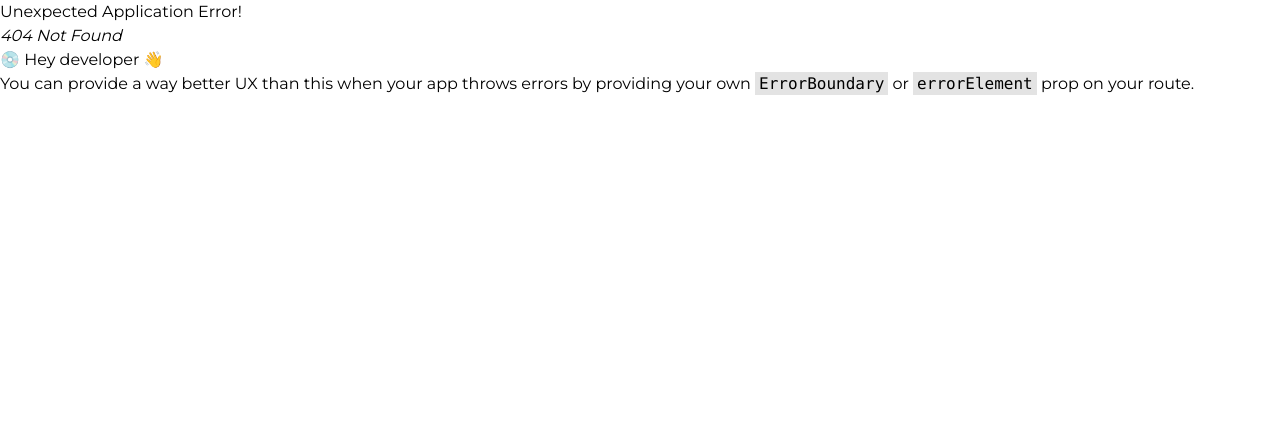
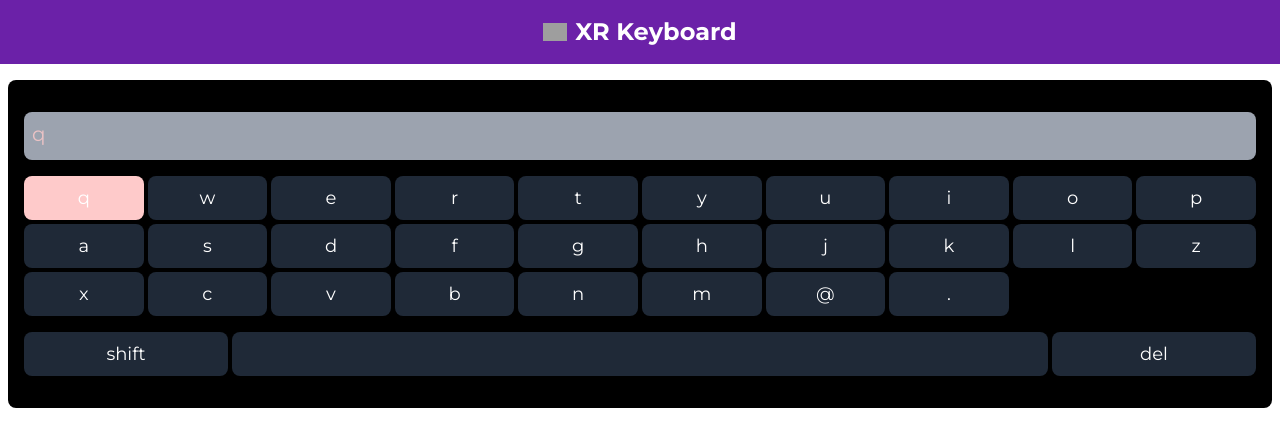
Before and after one commit to ShlokD/fe-challenges, a React (Vite) app: page /xr-keyboard in a window 1280 px wide. Before the commit this address had no page. Shown: the top 446 px of the page. Built offline with nearby package versions, Linux system fonts and the light colour scheme; grey boxes are pictures that could not be loaded.

Commit message:
Add xr keyboard

```diff
--- a/src/App.tsx
+++ b/src/App.tsx
@@ -85,6 +85,10 @@ function App() {
         <li className="text-2xl w-1/3 text-center my-2 bg-blue-500 text-white p-2 rounded-lg">
           <Link to={`/turtle-graphics`}>Turtle Graphics</Link>
         </li>
+
+        <li className="text-2xl w-1/3 text-center my-2 bg-blue-500 text-white p-2 rounded-lg">
+          <Link to={`/xr-keyboard`}>XR Keyboard</Link>
+        </li>
       </ul>
     </div>
   );
--- a/src/index.css
+++ b/src/index.css
@@ -46,3 +46,22 @@ body {
 #todo-progress::-webkit-progress-value {
   background-color: green;
 }
+
+.blink {
+  animation: blinking;
+  animation-duration: 0.8s;
+  animation-iteration-count: infinite;
+  animation-timing-function: ease-in-out;
+}
+
+@keyframes blinking {
+  0% {
+    opacity: 100%;
+  }
+  50% {
+    opacity: 0%;
+  }
+  100% {
+    opacity: 100%;
+  }
+}
--- a/src/main.tsx
+++ b/src/main.tsx
@@ -29,6 +29,8 @@ const SerializeState = React.lazy(() => import("./serialize-state"));
 const MasonryLayout = React.lazy(() => import("./masonry-layout"));
 const ColorGame = React.lazy(() => import("./color-game"));
 const TurtleGraphics = React.lazy(() => import("./turtle-graphics"));
+const XRKeyboard = React.lazy(() => import("./xr-keyboard"));
+
 const router = createBrowserRouter([
   {
     path: "/",
@@ -130,6 +132,10 @@ const router = createBrowserRouter([
     path: "/turtle-graphics",
     element: <TurtleGraphics />,
   },
+  {
+    path: "/xr-keyboard",
+    element: <XRKeyboard />,
+  },
 ]);
 
 export const Main = (
--- /dev/null
+++ b/src/xr-keyboard/index.tsx
@@ -0,0 +1,201 @@
+import { useCallback, useEffect, useState } from "react";
+
+import HomeLink from "../home-link";
+
+const keys = [
+  "q",
+  "w",
+  "e",
+  "r",
+  "t",
+  "y",
+  "u",
+  "i",
+  "o",
+  "p",
+  "a",
+  "s",
+  "d",
+  "f",
+  "g",
+  "h",
+  "j",
+  "k",
+  "l",
+  "z",
+  "x",
+  "c",
+  "v",
+  "b",
+  "n",
+  "m",
+  "@",
+  ".",
+];
+
+const XRKeyboard = () => {
+  const [currentKey, setCurrentKey] = useState(0);
+  const [shift, setShift] = useState(false);
+  const [value, setValue] = useState("");
+
+  const handleSetShift = () => {
+    setShift((prev) => !prev);
+  };
+
+  const handleSetInput = (letter: string) => {
+    setValue((prev) => prev + letter);
+  };
+
+  const handleDel = () => {
+    setValue((prev) => (prev.length > 1 ? prev.slice(0, prev.length - 1) : ""));
+  };
+
+  const handleKeyDown = useCallback(
+    (ev: KeyboardEvent) => {
+      const key = ev.key;
+      if (key === "ArrowUp") {
+        setCurrentKey((prev) => {
+          if (prev >= keys.length) {
+            return 20;
+          }
+          if (prev >= 10) {
+            prev -= 10;
+            return prev;
+          }
+          return prev;
+        });
+        return;
+      }
+      if (key === "ArrowRight") {
+        setCurrentKey((prev) => {
+          if (prev < keys.length + 2) {
+            prev += 1;
+          }
+          return prev;
+        });
+        return;
+      }
+
+      if (key === "ArrowLeft") {
+        setCurrentKey((prev) => {
+          if (prev > 0) {
+            prev -= 1;
+          }
+          return prev;
+        });
+        return;
+      }
+
+      if (key === "ArrowDown") {
+        setCurrentKey((prev) => {
+          if (prev === 18 || prev === 19) {
+            return 20;
+          }
+          if (prev < 19) {
+            prev += 10;
+            return prev;
+          }
+          if (prev >= 20) {
+            prev = keys.length + 1;
+            return prev;
+          }
+          return prev;
+        });
+        return;
+      }
+
+      if (key === "Enter") {
+        if (currentKey < keys.length) {
+          handleSetInput(
+            shift ? keys[currentKey].toUpperCase() : keys[currentKey],
+          );
+        }
+        if (currentKey === keys.length) {
+          handleSetShift();
+        }
+        if (currentKey === keys.length + 1) {
+          handleSetInput(" ");
+        }
+        if (currentKey === keys.length + 2) {
+          handleDel();
+        }
+      }
+
+      return;
+    },
+    [currentKey],
+  );
+
+  useEffect(() => {
+    document.addEventListener("keydown", handleKeyDown);
+    return () => document.removeEventListener("keydown", handleKeyDown);
+  }, [handleKeyDown]);
+
+  return (
+    <div className="flex flex-col w-full h-full">
+      <header className="bg-purple-800 p-4 flex flex-row justify-center gap-2 items-center">
+        <HomeLink />
+        <h1 className="font-bold text-2xl text-white"> XR Keyboard </h1>
+      </header>
+      <main className="flex flex-col w-full h-full">
+        <div className="flex flex-col bg-black rounded-lg my-4 mx-2 p-4">
+          <div className="w-full h-12 my-4 rounded-lg bg-gray-400 text-xl p-2">
+            {value}{" "}
+            <span className="text-red-200 blink">{keys[currentKey]}</span>
+          </div>
+          <div className="grid grid-rows-3 grid-cols-10 gap-1">
+            {keys.map((key, index) => {
+              return (
+                <button
+                  className={`p-2 text-white text-lg rounded-lg ${
+                    currentKey === index ? "bg-red-200" : "bg-gray-800"
+                  }`}
+                  onClick={() =>
+                    handleSetInput(shift ? key.toUpperCase() : key)
+                  }
+                  key={`key-${index}`}
+                >
+                  {shift ? key.toUpperCase() : key}
+                </button>
+              );
+            })}
+          </div>
+          <div className="flex flex-row gap-1 my-4">
+            <button
+              className={`p-2 text-white text-lg rounded-lg w-2/12 ${
+                currentKey === keys.length || shift
+                  ? "bg-red-200"
+                  : "bg-gray-800"
+              }`}
+              onClick={handleSetShift}
+              onKeyDown={(ev) => {
+                if (ev.key === "Enter") {
+                  handleSetShift();
+                }
+              }}
+            >
+              shift
+            </button>
+            <button
+              className={`p-2 text-white text-lg rounded-lg w-8/12 ${
+                currentKey === keys.length + 1 ? "bg-red-200" : "bg-gray-800"
+              }`}
+              aria-label="space"
+              onClick={() => handleSetInput(" ")}
+            ></button>
+            <button
+              className={`p-2 text-white text-lg rounded-lg w-2/12 ${
+                currentKey === keys.length + 2 ? "bg-red-200" : "bg-gray-800"
+              }`}
+              onClick={() => handleDel()}
+            >
+              del
+            </button>
+          </div>
+        </div>
+      </main>
+    </div>
+  );
+};
+
+export default XRKeyboard;
```
Also changed, not shown: 1 other file (tests, documents, lock files or other folders).
